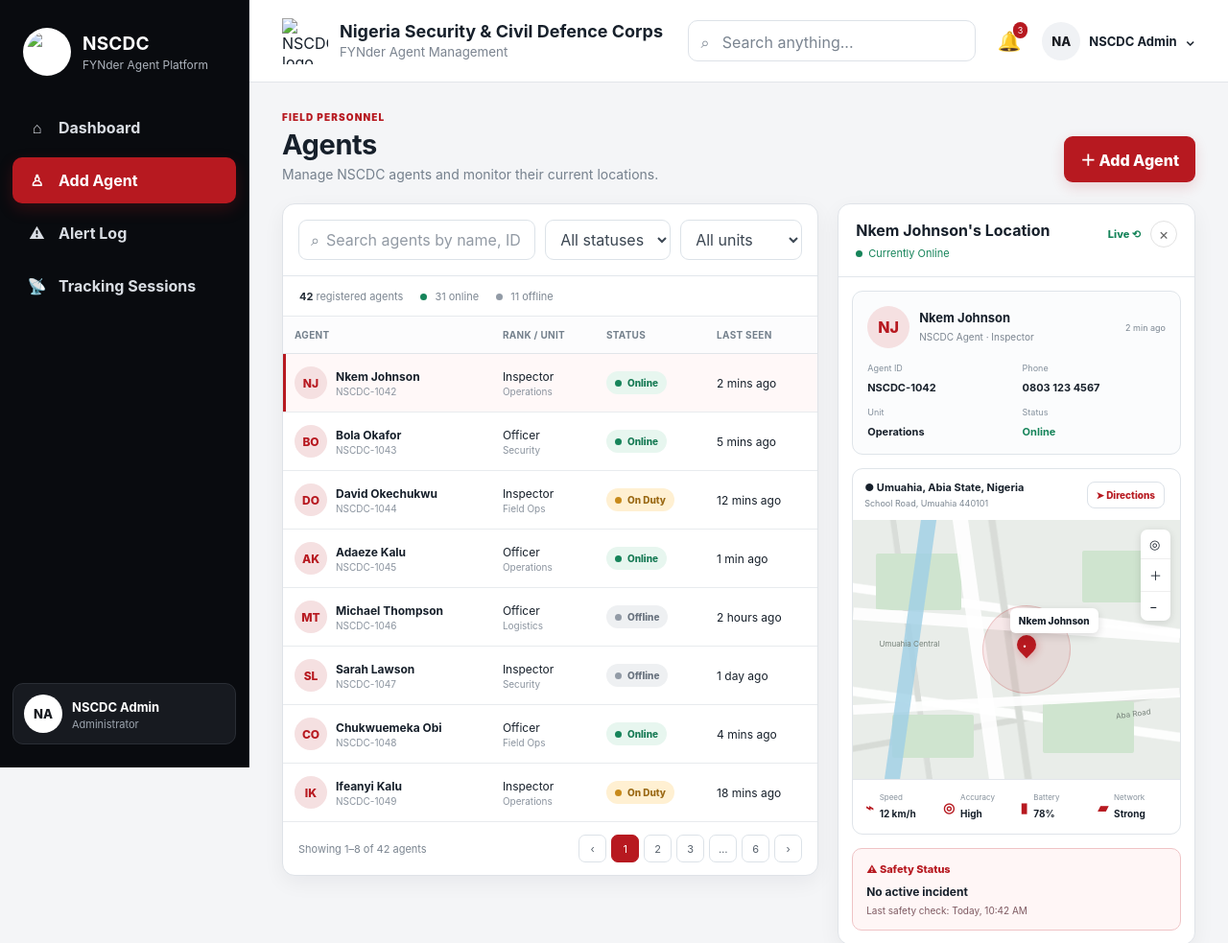
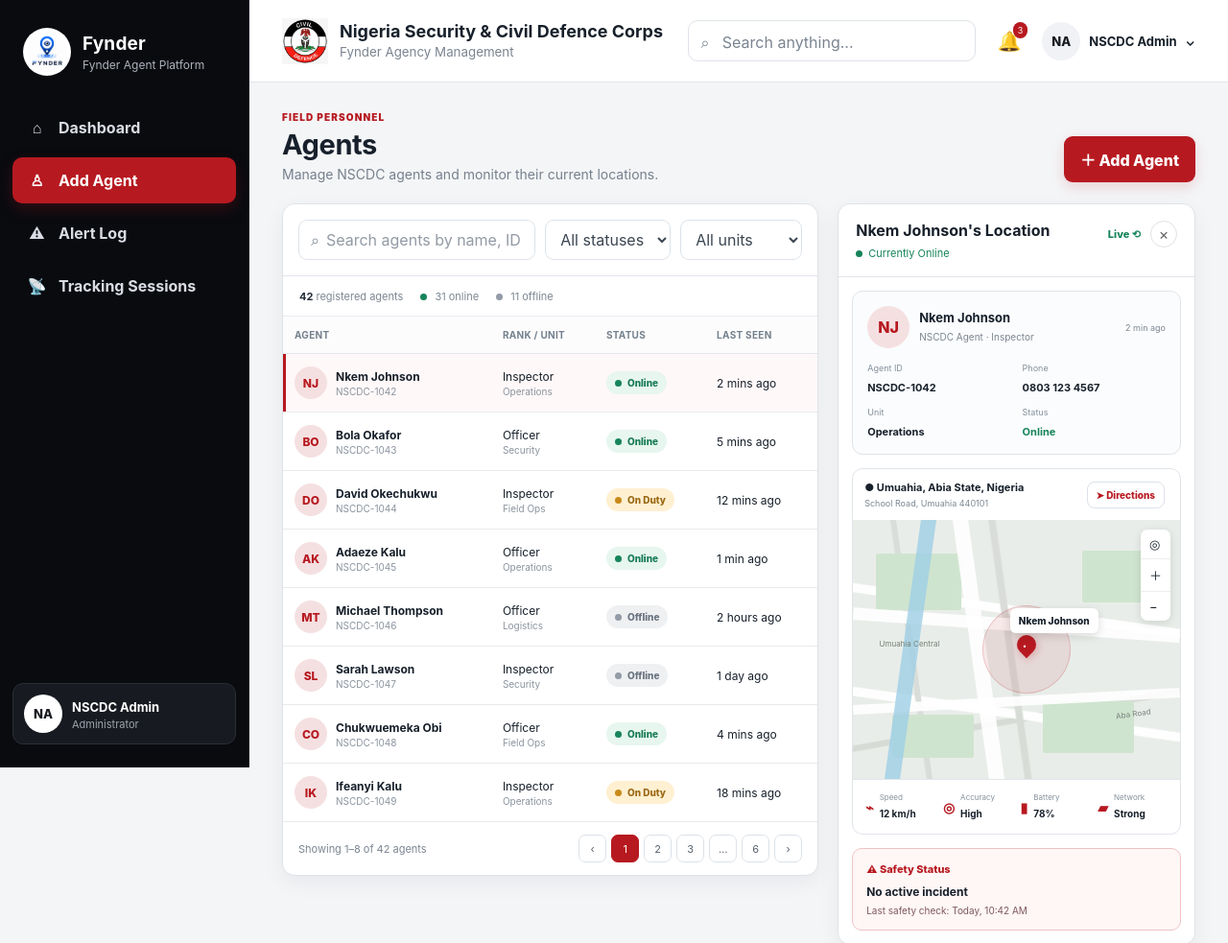
Before and after one commit to SamuelOnyedikachi/Fynder-UI, a plain HTML site: page html/agents.html in a window 1280 px wide. Shown: the top 983 px of the page at 96% size. Drawn offline with Linux system fonts and the light colour scheme.

Commit message:
updated NSCDC

```diff
--- a/html/agents.html
+++ b/html/agents.html
@@ -203,10 +203,10 @@
   <!-- Sidebar -->
   <aside class="sidebar">
     <div class="brand">
-      <img class="brand-logo" src="fynder logo.png" alt="NSCDC logo">
+      <img class="brand-logo" src="/assets/fynder logo.png" alt="NSCDC logo">
       <div>
-        <b>NSCDC</b>
-        <small>FYNder Agent Platform</small>
+        <b>Fynder</b>
+        <small>Fynder Agent Platform</small>
       </div>
     </div>
 
@@ -234,10 +234,10 @@
   <main class="main">
     <header>
       <div class="org">
-        <img class="org-logo" src="nscdc-logo.png" alt="NSCDC logo">
+        <img class="org-logo" src="/assets/nscdc-logo.png" alt="NSCDC logo">
         <div>
           <b>Nigeria Security &amp; Civil Defence Corps</b>
-          <small>FYNder Agent Management</small>
+          <small>Fynder Agency Management</small>
         </div>
       </div>
 
```
Also changed, not shown: html/alerts.html (+5 -5 lines), html/tracking.html (+5 -5 lines), index.html (+7 -7 lines).
